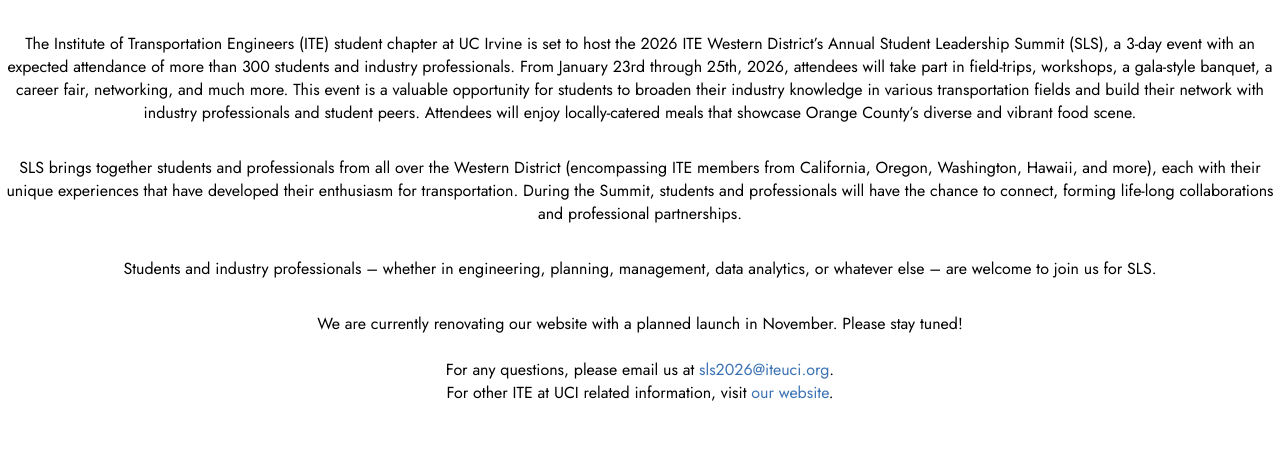
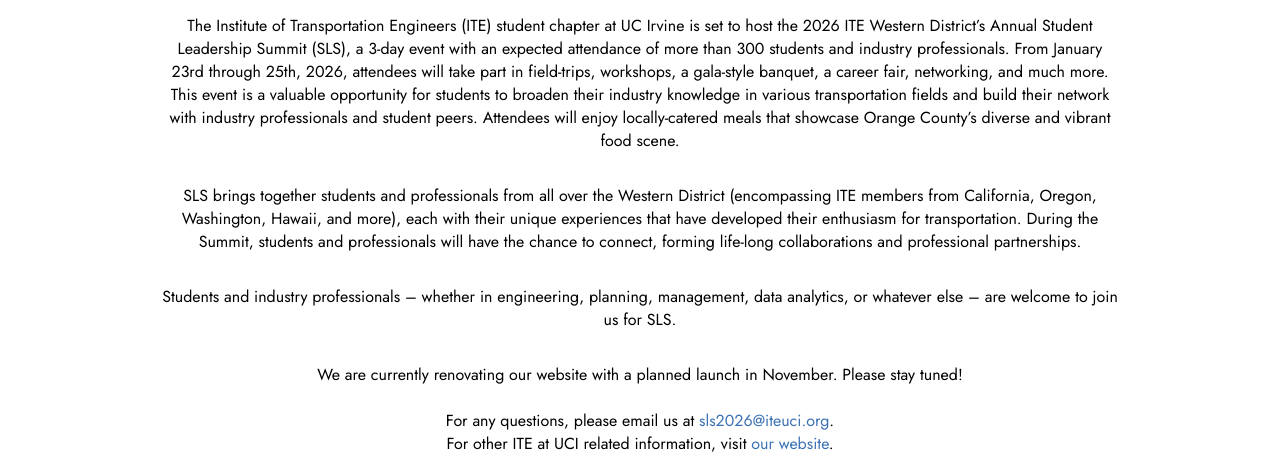
Before and after one commit to literaiiy/sls2026maint, a plain HTML site: page index.html in a window 1280 px wide. Shown: the part 369-832 px from the top of the page. Before the commit the page ends 800 px from the top, so only its background shows below. Drawn offline with Linux system fonts and the light colour scheme.

Commit message:
Update index.html

```diff
--- a/index.html
+++ b/index.html
@@ -13,7 +13,9 @@
 
 <style>
   main {
-    width: 100vw;
+    margin: 1rem 0;
+    width: 100%;
+    max-width: min(90vw, 60rem);
     height: 100vh;
     font-family: Jost;
     display: flex;
@@ -25,6 +27,10 @@
 
 body {
   margin: 0;
+  display: flex;
+  flex-direction: column;
+  justify-content: center;
+  align-items: center;
 }
 
 a {
```
